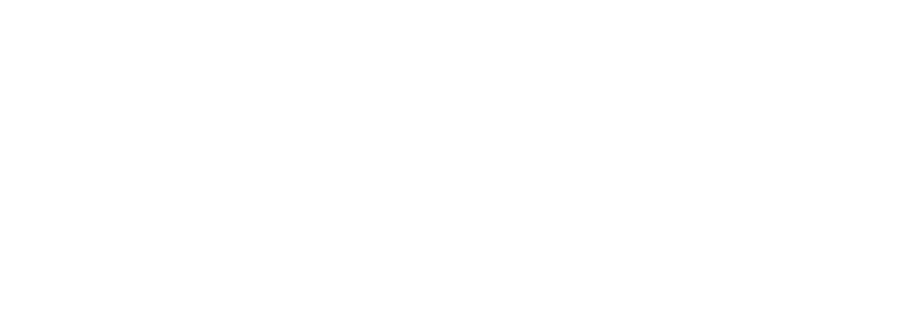
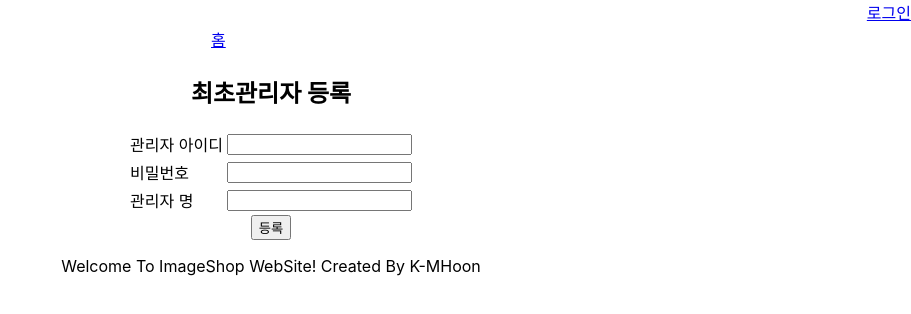
Before and after one commit to K-MHoon/multiple-simple-react-toy-project, a React (Create React App) app: page /member/setup in a window 1280 px wide. Before the commit this address had no page. Shown: the top 314 px of the page, without its empty margins (369-1280 px from the left). Built offline with nearby package versions, Linux system fonts and the light colour scheme.

Commit message:
feat: 관리자 생성, 설정 기능 기본 틀 구성

```diff
--- a/src/ImageShopApp/App.tsx
+++ b/src/ImageShopApp/App.tsx
@@ -1,4 +1,5 @@
 import { Route, Routes } from 'react-router-dom';
+import AdminSetupPage from './components/member/AdminSetupPage';
 import SignInPage from './pages/auth/SignInPage';
 import HomePage from './pages/HomePage';
 
@@ -7,6 +8,7 @@
     <Routes>
       <Route path="/" element={<HomePage></HomePage>} />
       <Route path="/signin" element={<SignInPage />} />
+      <Route path="/member/setup" element={<AdminSetupPage />} />
     </Routes>
   );
 };
--- /dev/null
+++ b/src/ImageShopApp/components/member/AdminSetupContainer.tsx
@@ -0,0 +1,14 @@
+import React from 'react';
+import AdminSetupForm from './AdminSetupForm';
+
+const AdminSetupContainer = () => {
+  const onRegister = async (
+    userId: string,
+    userName: string,
+    userPw: string,
+  ) => {};
+
+  return <AdminSetupForm onRegister={onRegister} />;
+};
+
+export default AdminSetupContainer;
--- /dev/null
+++ b/src/ImageShopApp/components/member/AdminSetupForm.tsx
@@ -0,0 +1,95 @@
+import React, { useCallback, useState } from 'react';
+import styles from '../../css/imageShop.module.css';
+
+interface Props {
+  readonly onRegister: (
+    userId: string,
+    userName: string,
+    password: string,
+  ) => void;
+}
+
+const AdminSetupForm = ({ onRegister }: Props) => {
+  const [userId, setUserId] = useState('');
+  const [password, setPassword] = useState('');
+  const [userName, setUserName] = useState('');
+
+  const handleChangeUserId = useCallback(
+    (e: React.ChangeEvent<HTMLInputElement>) => {
+      setUserId(e.target.value);
+    },
+    [],
+  );
+
+  const handleChangePassword = useCallback(
+    (e: React.ChangeEvent<HTMLInputElement>) => {
+      setPassword(e.target.value);
+    },
+    [],
+  );
+
+  const handleChangeUserName = useCallback(
+    (e: React.ChangeEvent<HTMLInputElement>) => {
+      setUserName(e.target.value);
+    },
+    [],
+  );
+
+  const handleSubmit = useCallback(
+    (e: React.FormEvent<HTMLFormElement>) => {
+      e.preventDefault();
+
+      onRegister(userId, userName, password);
+    },
+    [userId, userName, password, onRegister],
+  );
+
+  return (
+    <div className={styles.centered}>
+      <h2>최초관리자 등록</h2>
+
+      <form onSubmit={handleSubmit}>
+        <table>
+          <tbody>
+            <tr>
+              <td>관리자 아이디</td>
+              <td>
+                <input
+                  type="text"
+                  value={userId}
+                  onChange={handleChangeUserId}
+                />
+              </td>
+            </tr>
+            <tr>
+              <td>비밀번호</td>
+              <td>
+                <input
+                  type="password"
+                  value={password}
+                  onChange={handleChangePassword}
+                />
+              </td>
+            </tr>
+            <tr>
+              <td>관리자 명</td>
+              <td>
+                <input
+                  type="text"
+                  value={userName}
+                  onChange={handleChangeUserName}
+                />
+              </td>
+            </tr>
+          </tbody>
+        </table>
+
+        <div className={styles.align_center}>
+          <button type="submit">등록</button>
+        </div>
+      </form>
+    </div>
+  );
+};
+
+export default AdminSetupForm;
--- /dev/null
+++ b/src/ImageShopApp/components/member/AdminSetupPage.tsx
@@ -0,0 +1,13 @@
+import React from 'react';
+import MainLayout from '../../layout/MainLayout';
+import AdminSetupContainer from './AdminSetupContainer';
+
+const AdminSetupPage = () => {
+  return (
+    <MainLayout>
+      <AdminSetupContainer />
+    </MainLayout>
+  );
+};
+
+export default AdminSetupPage;
--- /dev/null
+++ b/src/ImageShopApp/lib/api.ts
@@ -0,0 +1,4 @@
+import client from './client';
+
+export const adminSetup = (userId: string, userName: string, userPw: string) =>
+  client.post('/users/setup', { userId, userName, userPw });
--- /dev/null
+++ b/src/ImageShopApp/lib/client.ts
@@ -0,0 +1,5 @@
+import axios from 'axios';
+
+const client = axios.create();
+
+export default client;
```
